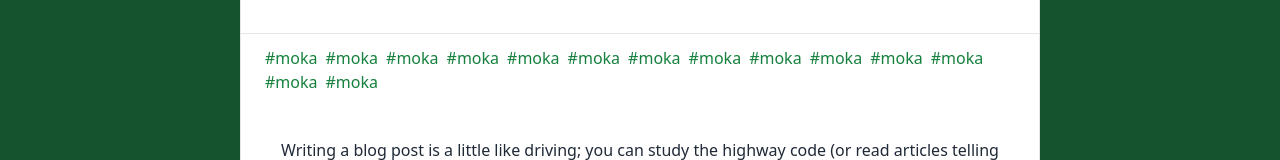
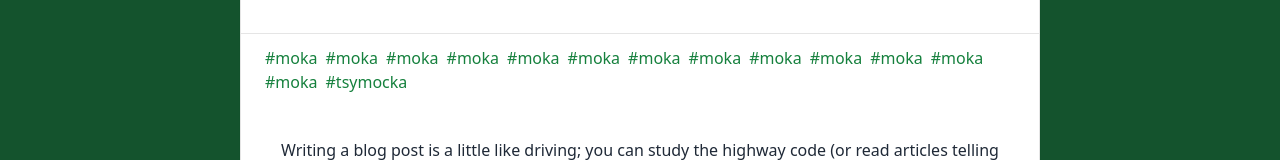
Before and after one commit to tea-m1/timain-ui, a React (Vite) app: page /community in a window 1280 px wide. Shown: the part 168-328 px from the top of the page. Built offline with nearby package versions, Linux system fonts and the light colour scheme.

Commit message:
feat: taggings

```diff
--- a/src/components/tag.tsx
+++ b/src/components/tag.tsx
@@ -1,13 +1,29 @@
-import {Link} from "react-router-dom";
+import {Link, useSearchParams} from "react-router-dom";
 
 export interface TagProps {
   tag: string;
 }
 
 export const Tag: React.FC<TagProps> = ({tag}) => {
+  const [p, setSearchParams] = useSearchParams();
+
+  const onTagClick = () => {
+    const entries = Object.fromEntries(p.entries());
+    const previousTags = (entries["tags"] ?? "").split(",");
+    const tags = new Set(previousTags.filter((tag) => !!tag));
+    tags.add(tag);
+
+    const newTags = Array.from(tags).join(",");
+    setSearchParams(new URLSearchParams({...entries, tags: newTags}));
+  };
+
   return (
-    <Link className="text-green-700 hover:underline" to={`?tag=${tag}`}>
+    <div
+      className="text-green-700 hover:underline"
+      role="button"
+      onClick={onTagClick}
+    >
       #{tag}
-    </Link>
+    </div>
   );
 };
--- a/src/pages/community/CommunityPostCard.tsx
+++ b/src/pages/community/CommunityPostCard.tsx
@@ -71,7 +71,7 @@ export const CommunityPostCard: React.FC<CommunityPostCardProps> = ({
           <Tag tag="moka" />
           <Tag tag="moka" />
           <Tag tag="moka" />
-          <Tag tag="moka" />
+          <Tag tag="tsymocka" />
         </div>
         <MarkdownReader>{text}</MarkdownReader>
       </CardContent>
```
